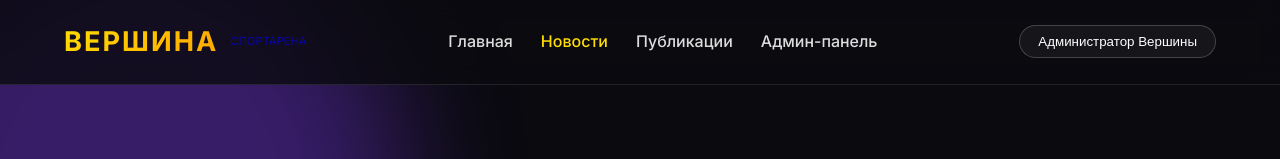
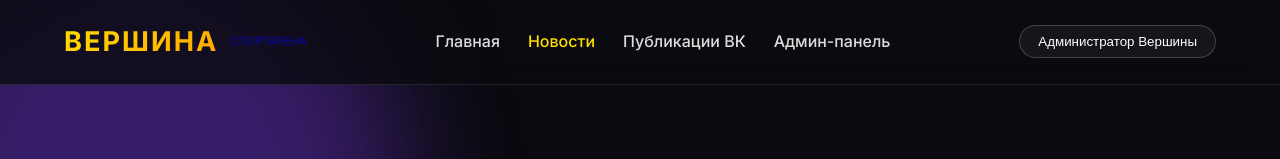
Before and after one commit to Bodyavgorode/vershina2, a website: page news.html in a window 1280 px wide. Shown: the top 159 px of the page. Drawn offline with Linux system fonts and the light colour scheme.

Commit message:
news.html

```diff
--- a/news.html
+++ b/news.html
@@ -56,7 +56,7 @@
 </head>
 <body>
 <div class="animated-bg"><div class="gradient-ball ball-1"></div><div class="gradient-ball ball-2"></div><div class="gradient-ball ball-3"></div></div>
-<header class="site-header"><div class="header-inner"><a href="index.html" class="brand-link"><div class="brand"><div class="brand-title">ВЕРШИНА</div><div class="brand-subtitle">СПОРТАРЕНА</div></div></a><nav class="site-nav"><a href="index.html" class="nav-link">Главная</a><a href="news.html" class="nav-link nav-active">Новости</a><a href="vk-panel.html" class="nav-link">Публикации</a><a href="admin.html" class="nav-link">Админ-панель</a></nav><div class="profile-dropdown"><button class="profile-dropbtn" id="adminProfileBtn"><span id="adminName">Администратор</span></button><div class="profile-dropdown-content"><a href="profile.html">👤 Профиль</a><a href="admin.html">⚙️ Админ-панель</a><a href="vk-panel.html">📱 Публикации</a><a href="#" id="logoutBtn">🚪 Выйти</a></div></div></div></header>
+<header class="site-header"><div class="header-inner"><a href="index.html" class="brand-link"><div class="brand"><div class="brand-title">ВЕРШИНА</div><div class="brand-subtitle">СПОРТАРЕНА</div></div></a><nav class="site-nav"><a href="index.html" class="nav-link">Главная</a><a href="news.html" class="nav-link nav-active">Новости</a><a href="vk-panel.html" class="nav-link">Публикации ВК</a><a href="admin.html" class="nav-link">Админ-панель</a></nav><div class="profile-dropdown"><button class="profile-dropbtn" id="adminProfileBtn"><span id="adminName">Администратор</span></button><div class="profile-dropdown-content"><a href="profile.html">👤 Профиль</a><a href="admin.html">⚙️ Админ-панель</a><a href="vk-panel.html">📱 Публикации Вконтакте</a><a href="#" id="logoutBtn">🚪 Выйти</a></div></div></div></header>
 <section class="hero"><div class="container"><h1 class="hero-title">НОВОСТИ КЛУБА</h1><p>Актуальные события из ВКонтакте и собственные новости</p></div></section>
 <section class="section"><div class="container"><div style="text-align: center; margin-bottom: 30px;"><button class="btn-primary" id="refreshAllBtn"><i class="fas fa-sync-alt"></i> Обновить все новости</button></div>
 <h2 class="text-accent"><i class="fab fa-vk"></i> Новости из нашей группы VK</h2><div id="vkNewsContainer" class="news-grid"><div class="loading-spinner"><div class="spinner"></div><p>Загрузка новостей ВК...</p></div></div>
```
